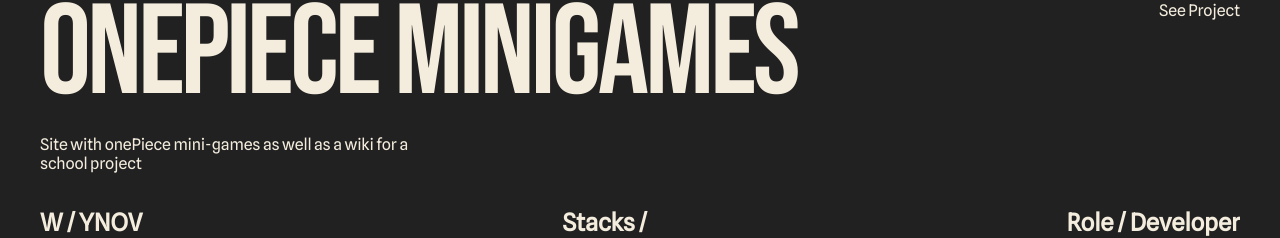
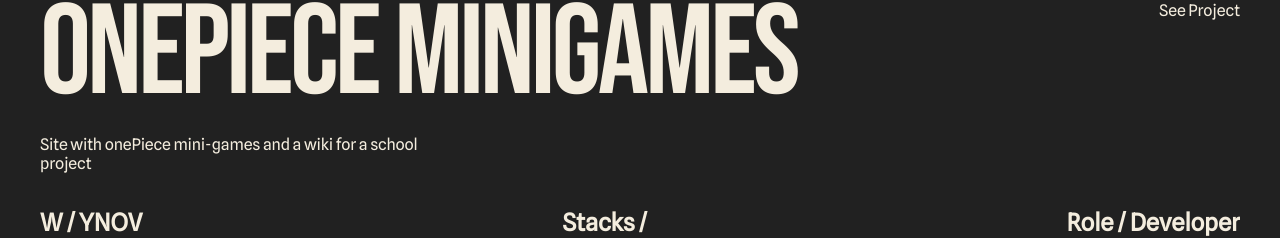
Before and after one commit to tifiloutube/my-portfolio, a Nuxt app in the folder portfolio/: page /Work in a window 1280 px wide. Shown: the part 497-735 px from the top of the page. Built offline with nearby package versions, Linux system fonts and the light colour scheme.

Commit message:
Update ExperiencePro.vue

```diff
--- a/portfolio/components/WorkPage/ExperiencePro.vue
+++ b/portfolio/components/WorkPage/ExperiencePro.vue
@@ -120,7 +120,7 @@ onMounted(() => {
         </div>
         <div class="project-description">
           <p>
-            Site with onePiece mini-games as well as a wiki for a school project
+            Site with onePiece mini-games and a wiki for a school project
           </p>
         </div>
         <div class="project-collaborateurs">
```
